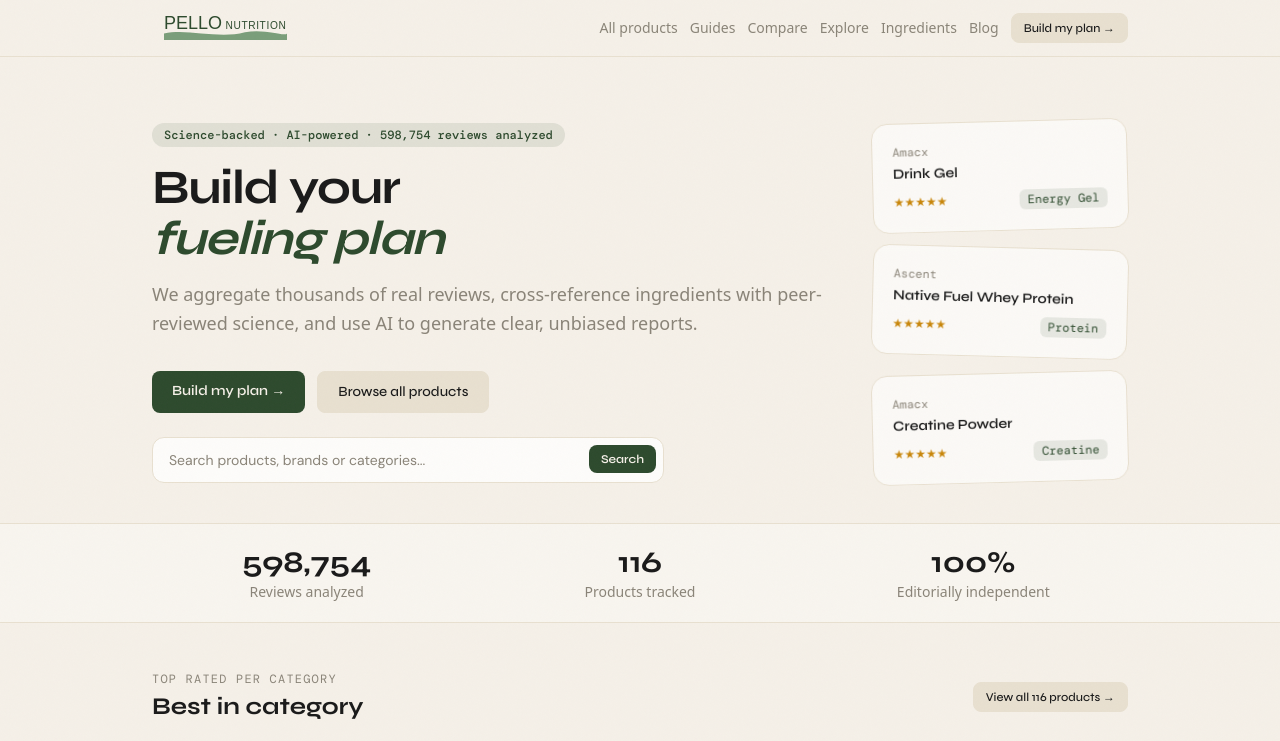
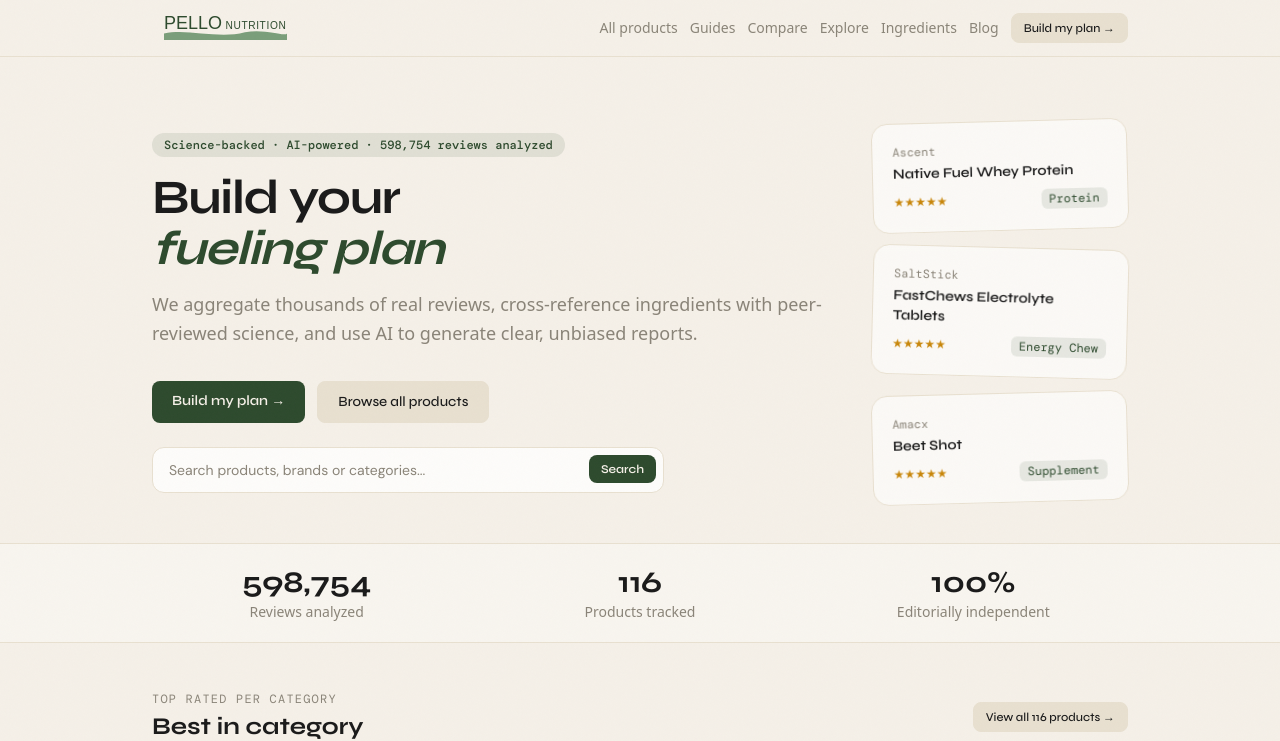
Before and after one commit to Nutrev/pello-nutrition, a Next.js app: page / in a window 1280 px wide. Shown: the top 741 px of the page. Built offline with nearby package versions, Linux system fonts and the light colour scheme.

Commit message:
Random product cards on homepage hero

```diff
--- a/app/page.tsx
+++ b/app/page.tsx
@@ -3,7 +3,7 @@
 import { PRODUCTS, Product } from "@/lib/products";
 import Link from "next/link";
 import Logo from "@/components/Logo";
-import { useState, useEffect } from "react";
+import { useState, useEffect, useMemo } from "react";
 
 const HEADLINES = [
   { static: "Find nutrition", rotating: "that actually works" },
@@ -109,6 +109,10 @@
 export default function HomePage() {
   const [heroSearch, setHeroSearch] = useState("");
   const highlights = getBestPerCategory();
+  const featuredProducts = useMemo(() => {
+  const shuffled = [...PRODUCTS].sort(() => Math.random() - 0.5);
+  return shuffled.slice(0, 3);
+}, []);
 
   return (
     <div className="min-h-screen">
@@ -177,11 +181,7 @@
 
         {/* Right — floating product cards */}
         <div className="hidden lg:flex flex-col gap-4 flex-shrink-0 w-64">
-          {[
-            PRODUCTS.find(p => p.category === "Energy Gel"),
-            PRODUCTS.find(p => p.category === "Protein"),
-            PRODUCTS.find(p => p.category === "Creatine"),
-          ].filter(Boolean).map((p, i) => p && (
+          {featuredProducts.map((p, i) => (
             <Link key={p.id} href={`/report/${p.id}`}>
               <div className="card hover:shadow-md hover:-translate-y-0.5 transition-all cursor-pointer group"
                 style={{ transform: `rotate(${i % 2 === 0 ? "-1.5" : "1.5"}deg)` }}>
```
